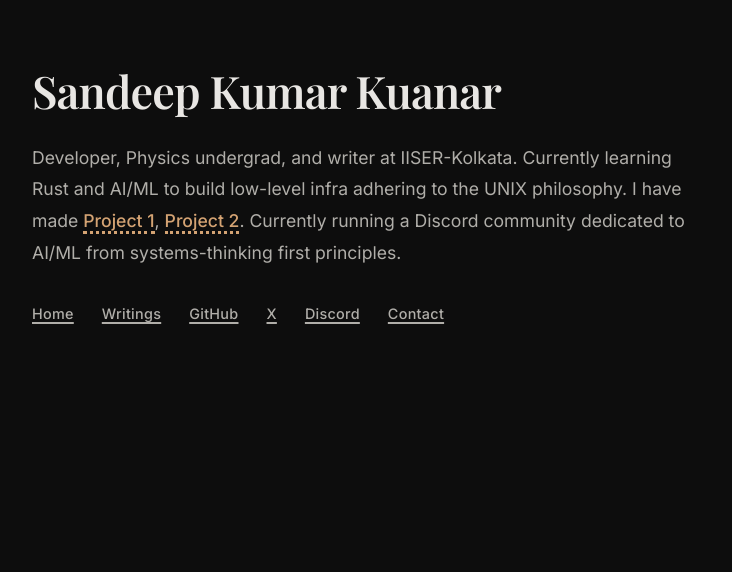
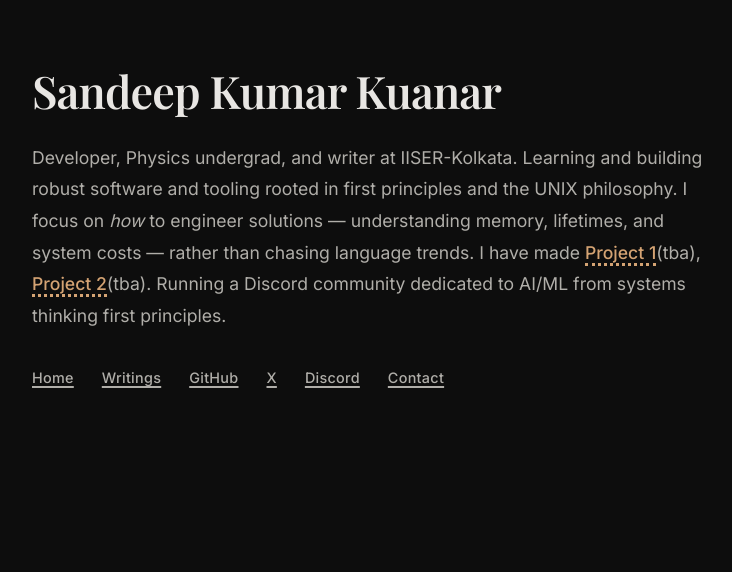
Before and after one commit to SandeepKumarKuanar/personal-blog, a Flask app: page / in a window 1280 px wide. Shown: the top 572 px of the page, without its empty margins (228-960 px from the left). Run offline with Flask 3, Linux system fonts and the light colour scheme; some web fonts are replaced.

Commit message:
some final tweaks

```diff
--- a/app/templates/dashboard.html
+++ b/app/templates/dashboard.html
@@ -34,7 +34,7 @@
           {% endif %}
         </div>
         <div class="post-actions">
-          <a href="{{ url_for('edit_post', post_id=post.id) }}" class="btn-action btn-edit">✎ Edit</a>
+          <a href="{{ url_for('edit_post', post_id=post.id) }}" class="btn-action btn-edit">✏️ Edit</a>
           <form method="POST" action="{{ url_for('toggle_publish', post_id=post.id) }}" style="display: inline;">
             <button type="submit" class="btn-action btn-unpublish">
               {{ 'Unpublish' if post.published else 'Publish' }}
--- a/app/templates/home.html
+++ b/app/templates/home.html
@@ -5,12 +5,14 @@
   <section class="hero">
     <h1 class="hero-title">Sandeep Kumar Kuanar</h1>
     <p class="hero-bio">
-      Developer, Physics undergrad, and writer at IISER-Kolkata. Currently
-      learning Rust and AI/ML to build low-level infra adhering to the
-      UNIX philosophy. I have made
-      <a href="#" class="project-link">Project 1</a>,
-      <a href="#" class="project-link">Project 2</a>. Currently running a
-      Discord community dedicated to AI/ML from systems-thinking first
+      Developer, Physics undergrad, and writer at IISER-Kolkata. Learning and building
+      robust software and tooling rooted in first principles and the UNIX philosophy.
+      I focus on <em>how</em> to engineer solutions &mdash; understanding memory,
+      lifetimes, and system costs &mdash; rather than chasing language
+      trends. I have made
+      <a href="#" class="project-link">Project 1</a>(tba),
+      <a href="#" class="project-link">Project 2</a>(tba).
+      Running a Discord community dedicated to AI/ML from systems thinking first
       principles.
     </p>
   </section>
--- a/app/utils.py
+++ b/app/utils.py
@@ -19,7 +19,7 @@ def extract_zip(zip_file, post_id):
         with zipfile.ZipFile(zip_file, "r") as z:
             z.extractall(temp_dir)
 
-        # --- NEW: Flatten the structure if there's a single folder ---
+        # --- Flatten the structure if there's a single folder ---
         items = os.listdir(temp_dir)
         if len(items) == 1 and os.path.isdir(os.path.join(temp_dir, items[0])):
             folder_path = os.path.join(temp_dir, items[0])
@@ -28,7 +28,6 @@ def extract_zip(zip_file, post_id):
                 dst = os.path.join(temp_dir, file)
                 shutil.move(src, dst)
             os.rmdir(folder_path)
-        # --- End flattening ---
 
         # Find the .md file (there should be exactly one)
         md_files = [f for f in os.listdir(temp_dir) if f.endswith(".md")]
@@ -61,7 +60,7 @@ def extract_zip(zip_file, post_id):
             ):
                 image_filenames.append(filename)
 
-        # --- NEW: Save images to permanent location ---
+        # --- Save images to permanent location ---
         if image_filenames:
             post_images_dir = os.path.join(
                 current_app.config["UPLOAD_FOLDER"], "post_images", str(post_id)
```
